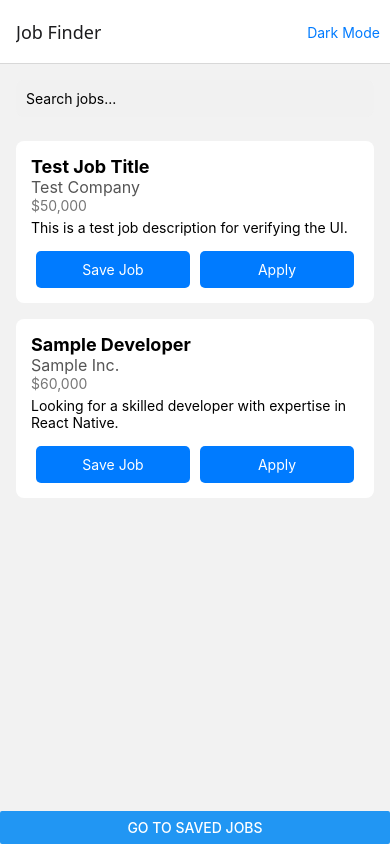
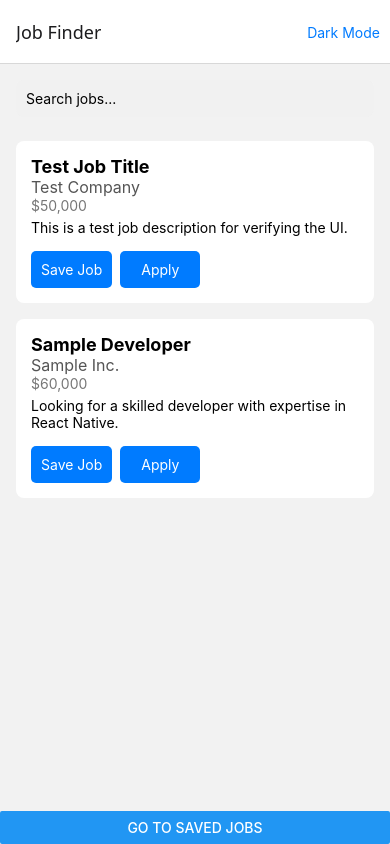
Before and after one commit to Seiyuu2/Job-finder-midterm, a React Native app: screen /JobFinderScreen in a window 390 px wide. Built offline with nearby package versions, Linux system fonts and the light colour scheme.

Commit message:
RESTORED OG

```diff
--- a/components/JobCard.tsx
+++ b/components/JobCard.tsx
@@ -5,19 +5,29 @@ import { Job } from '../api/jobApi';
 
 type JobCardProps = {
   job: Job;
-  onSave: (job: Job) => void;
-  onApply: (job: Job) => void;
-  saved: boolean;
+  onSave?: (job: Job) => void;   // Mark these as optional if you like
+  onApply?: (job: Job) => void;
+  onRemove?: (job: Job) => void; // NEW prop for removal
+  saved?: boolean;
 };
 
-const JobCard: React.FC<JobCardProps> = ({ job, onSave, onApply, saved }) => {
+const JobCard: React.FC<JobCardProps> = ({
+  job,
+  onSave,
+  onApply,
+  onRemove,
+  saved = false,
+}) => {
   return (
     <View style={styles.card}>
       <Text style={styles.title}>{job.title}</Text>
       <Text style={styles.company}>{job.companyName}</Text>
       {job.salary && <Text style={styles.salary}>{job.salary}</Text>}
       {job.description && <Text style={styles.description}>{job.description}</Text>}
+
       <View style={styles.buttonContainer}>
+        {/* Save Button */}
+        {onSave && (
           <TouchableOpacity
             style={[styles.button, saved && styles.savedButton]}
             onPress={() => onSave(job)}
@@ -25,9 +35,24 @@ const JobCard: React.FC<JobCardProps> = ({ job, onSave, onApply, saved }) => {
           >
             <Text style={styles.buttonText}>{saved ? 'Saved' : 'Save Job'}</Text>
           </TouchableOpacity>
+        )}
+
+        {/* Apply Button */}
+        {onApply && (
           <TouchableOpacity style={styles.button} onPress={() => onApply(job)}>
             <Text style={styles.buttonText}>Apply</Text>
           </TouchableOpacity>
+        )}
+
+        {/* Remove Button */}
+        {onRemove && (
+          <TouchableOpacity
+            style={[styles.button, styles.removeButton]}
+            onPress={() => onRemove(job)}
+          >
+            <Text style={styles.buttonText}>Remove</Text>
+          </TouchableOpacity>
+        )}
       </View>
     </View>
   );
@@ -61,18 +86,21 @@ const styles = StyleSheet.create({
   buttonContainer: {
     flexDirection: 'row',
     marginTop: 10,
-    justifyContent: 'space-between',
+    justifyContent: 'flex-start',
   },
   button: {
     backgroundColor: '#007bff',
     padding: 10,
     borderRadius: 5,
-    flex: 1,
-    marginHorizontal: 5,
+    marginRight: 8,
     alignItems: 'center',
+    minWidth: 80,
   },
   savedButton: {
     backgroundColor: '#28a745',
+  },
+  removeButton: {
+    backgroundColor: '#dc3545',
   },
   buttonText: {
     color: '#FFF',
--- a/screens/SavedJobsScreen.tsx
+++ b/screens/SavedJobsScreen.tsx
@@ -1,6 +1,6 @@
 // src/screens/SavedJobsScreen.tsx
 import React, { useState } from 'react';
-import { View, FlatList, Button, StyleSheet, Alert } from 'react-native';
+import { View, FlatList, StyleSheet, Alert } from 'react-native';
 import { NativeStackScreenProps } from '@react-navigation/native-stack';
 import { RootStackParamList } from '../navigation/AppNavigator';
 import { Job } from '../api/jobApi';
@@ -9,12 +9,9 @@ import JobCard from '../components/JobCard';
 type Props = NativeStackScreenProps<RootStackParamList, 'SavedJobsScreen'>;
 
 const SavedJobsScreen: React.FC<Props> = ({ navigation, route }) => {
-  // The route now has savedJobs as defined in RootStackParamList
   const initialSavedJobs: Job[] = route.params.savedJobs;
   const [savedJobs, setSavedJobs] = useState<Job[]>(initialSavedJobs);
 
-  // Optionally, if you want to implement removal functionality,
-  // you can integrate handleRemoveJob with a button on the JobCard.
   const handleRemoveJob = (job: Job) => {
     Alert.alert('Remove Job', 'Are you sure you want to remove this job?', [
       { text: 'Cancel' },
@@ -39,13 +36,18 @@ const SavedJobsScreen: React.FC<Props> = ({ navigation, route }) => {
             job={item}
             onSave={() => {}}
             onApply={handleApply}
+            onRemove={handleRemoveJob} // <-- Pass the removal callback
             saved={true}
           />
         )}
       />
-      <Button title="Remove Selected Job" onPress={() => {
-        Alert.alert('Remove a job by pressing its remove button on the card.');
-      }} />
+      {/* You can remove this extra button if you only want to remove via the card */}
+      {/* <Button
+        title="Remove Selected Job"
+        onPress={() => {
+          Alert.alert('Remove a job by pressing its remove button on the card.');
+        }}
+      /> */}
     </View>
   );
 };
```
Lines whose indentation alone changed are shown as unchanged.
